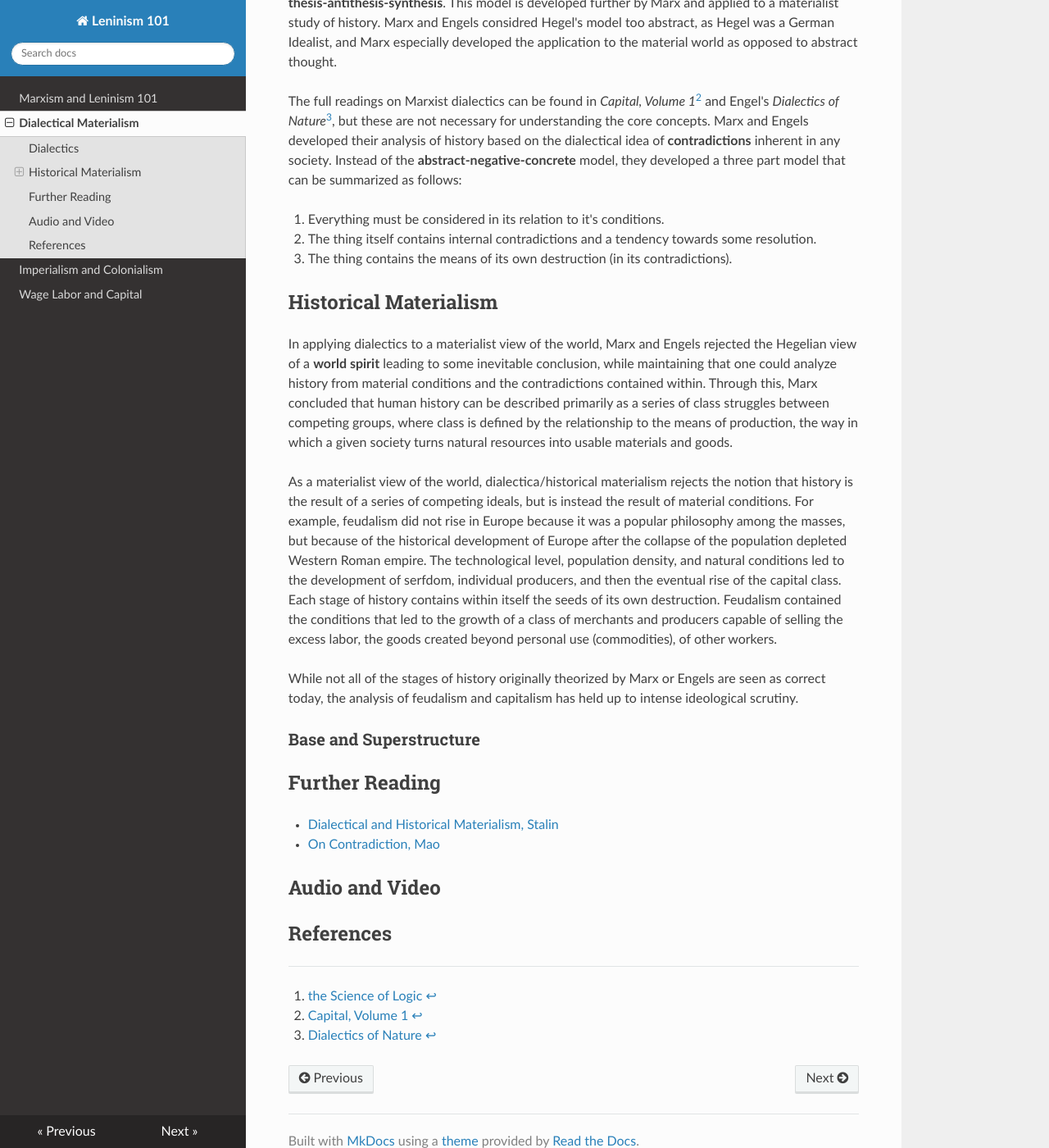
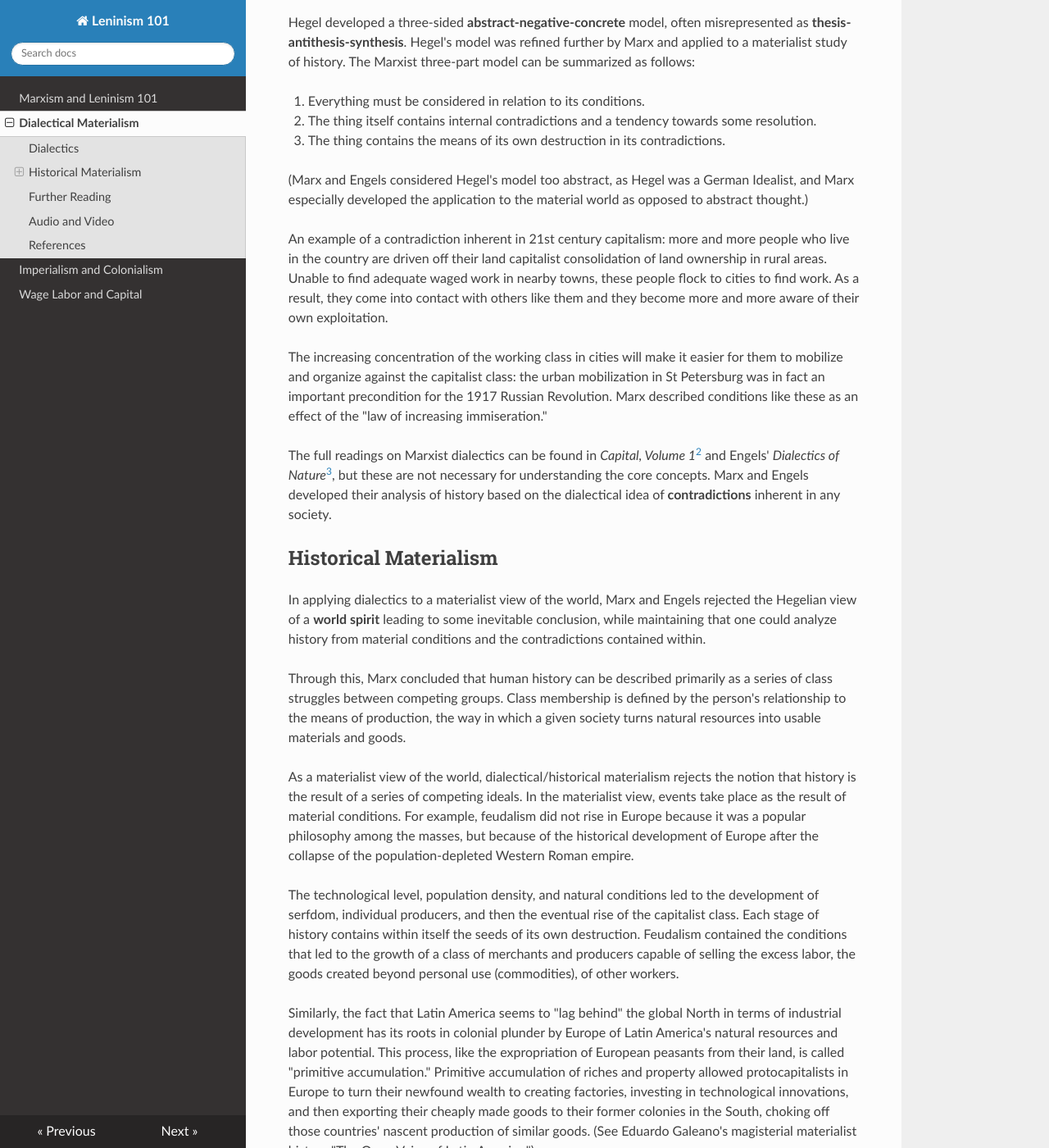
Before and after one commit to Joedirte1917/leninism-101, an MkDocs documentation site: the page built from docs/dialectical-materialism.md, in a window 1280 px wide and 1400 px high, scrolled down 296 px. Shown: the whole window at 82% size. Built offline with MkDocs 1.6.1, drawn with Linux system fonts in a browser that asks for light colours; nearby versions of some CDN libraries; some of the changed text lies outside the part shown.

Commit message:
restructured "dm" section, added an example, added para about primitive accumulation to "hm" section, corrected some typos

```diff
--- a/docs/dialectical-materialism.md
+++ b/docs/dialectical-materialism.md
@@ -1,20 +1,34 @@
 # Dialectical Materialism
 
 ## Dialectics
-Marxist dialectics is descended from Hegelian dialectics, spelled out in the _Science of Logic_[^1]. While an important work for deeper study of Marx's philosophy and history, we can skip it for now. The key takeaway is the three sided model of **abstract-negative-concrete**, often misrepresented as **thesis-antithesis-synthesis**. This model is developed further by Marx and applied to a materialist study of history. Marx and Engels considred Hegel's model too abstract, as Hegel was a German Idealist, and Marx especially developed the application to the material world as opposed to abstract thought.
+Marxist dialectics is descended from Hegelian dialectics, which are spelled out in Hegel's _Science of Logic_[^1]. While this is an important work for deeper study of Marx's philosophy and history, we can skip it for now.
 
-The full readings on Marxist dialectics can be found in _Capital, Volume 1_[^2] and Engel's _Dialectics of Nature_[^3], but these are not necessary for understanding the core concepts. Marx and Engels developed their analysis of history based on the dialectical idea of **contradictions** inherent in any society. Instead of the **abstract-negative-concrete** model, they developed a three part model that can be summarized as follows:
+Hegel developed a three-sided **abstract-negative-concrete** model, often misrepresented as **thesis-antithesis-synthesis**. Hegel's model was refined further by Marx and applied to a materialist study of history. The Marxist three-part model can be summarized as follows:
 
-1. Everything must be considered in its relation to it's conditions.
+1. Everything must be considered in relation to its conditions.
 2. The thing itself contains internal contradictions and a tendency towards some resolution.
-3. The thing contains the means of its own destruction (in its contradictions).
+3. The thing contains the means of its own destruction in its contradictions.
+
+(Marx and Engels considered Hegel's model too abstract, as Hegel was a German Idealist, and Marx especially developed the application to the material world as opposed to abstract thought.)
+
+An example of a contradiction inherent in 21st century capitalism: more and more people who live in the country are driven off their land capitalist consolidation of land ownership in rural areas. Unable to find adequate waged work in nearby towns, these people flock to cities to find work. As a result, they come into contact with others like them and they become more and more aware of their own exploitation.
+
+The increasing concentration of the working class in cities will make it easier for them to mobilize and organize against the capitalist class: the urban mobilization in St Petersburg was in fact an important precondition for the 1917 Russian Revolution. Marx described conditions like these as an effect of the "law of increasing immiseration."
+
+The full readings on Marxist dialectics can be found in _Capital, Volume 1_[^2] and Engels' _Dialectics of Nature_[^3], but these are not necessary for understanding the core concepts. Marx and Engels developed their analysis of history based on the dialectical idea of **contradictions** inherent in any society.
 
 ## Historical Materialism
-In applying dialectics to a materialist view of the world, Marx and Engels rejected the Hegelian view of a **world spirit** leading to some inevitable conclusion, while maintaining that one could analyze history from material conditions and the contradictions contained within. Through this, Marx concluded that human history can be described primarily as a series of class struggles between competing groups, where class is defined by the relationship to the means of production, the way in which a given society turns natural resources into usable materials and goods.
+In applying dialectics to a materialist view of the world, Marx and Engels rejected the Hegelian view of a **world spirit** leading to some inevitable conclusion, while maintaining that one could analyze history from material conditions and the contradictions contained within.
 
-As a materialist view of the world, dialectica/historical materialism rejects the notion that history is the result of a series of competing ideals, but is instead the result of material conditions. For example, feudalism did not rise in Europe because it was a popular philosophy among the masses, but because of the historical development of Europe after the collapse of the population depleted Western Roman empire. The technological level, population density, and natural conditions led to the development of serfdom, individual producers, and then the eventual rise of the capital class. Each stage of history contains within itself the seeds of its own destruction. Feudalism contained the conditions that led to the growth of a class of merchants and producers capable of selling the excess labor, the goods created beyond personal use (commodities), of other workers.
+Through this, Marx concluded that human history can be described primarily as a series of class struggles between competing groups. Class membership is defined by the person's relationship to the means of production, the way in which a given society turns natural resources into usable materials and goods.
 
-While not all of the stages of history originally theorized by Marx or Engels are seen as correct today, the analysis of feudalism and capitalism has held up to intense ideological scrutiny.
+As a materialist view of the world, dialectical/historical materialism rejects the notion that history is the result of a series of competing ideals. In the materialist view, events take place as the result of material conditions. For example, feudalism did not rise in Europe because it was a popular philosophy among the masses, but because of the historical development of Europe after the collapse of the population-depleted Western Roman empire.
+
+The technological level, population density, and natural conditions led to the development of serfdom, individual producers, and then the eventual rise of the capitalist class. Each stage of history contains within itself the seeds of its own destruction. Feudalism contained the conditions that led to the growth of a class of merchants and producers capable of selling the excess labor, the goods created beyond personal use (commodities), of other workers.
+
+Similarly, the fact that Latin America seems to "lag behind" the global North in terms of industrial development has its roots in colonial plunder by Europe of Latin America's natural resources and labor potential. This process, like the expropriation of European peasants from their land, is called "primitive accumulation." Primitive accumulation of riches and property allowed protocapitalists in Europe to turn their newfound wealth to creating factories, investing in technological innovations, and then exporting their cheaply made goods to their former colonies in the South, choking off those countries' nascent production of similar goods. (See Eduardo Galeano's magisterial materialist history "The Open Veins of Latin America.")
+
+While not all of the stages of history originally theorized by Marx or Engels are seen as correct today, their analysis of feudalism and capitalism has held up to intense ideological scrutiny.
 
 ### Base and Superstructure
 
```
